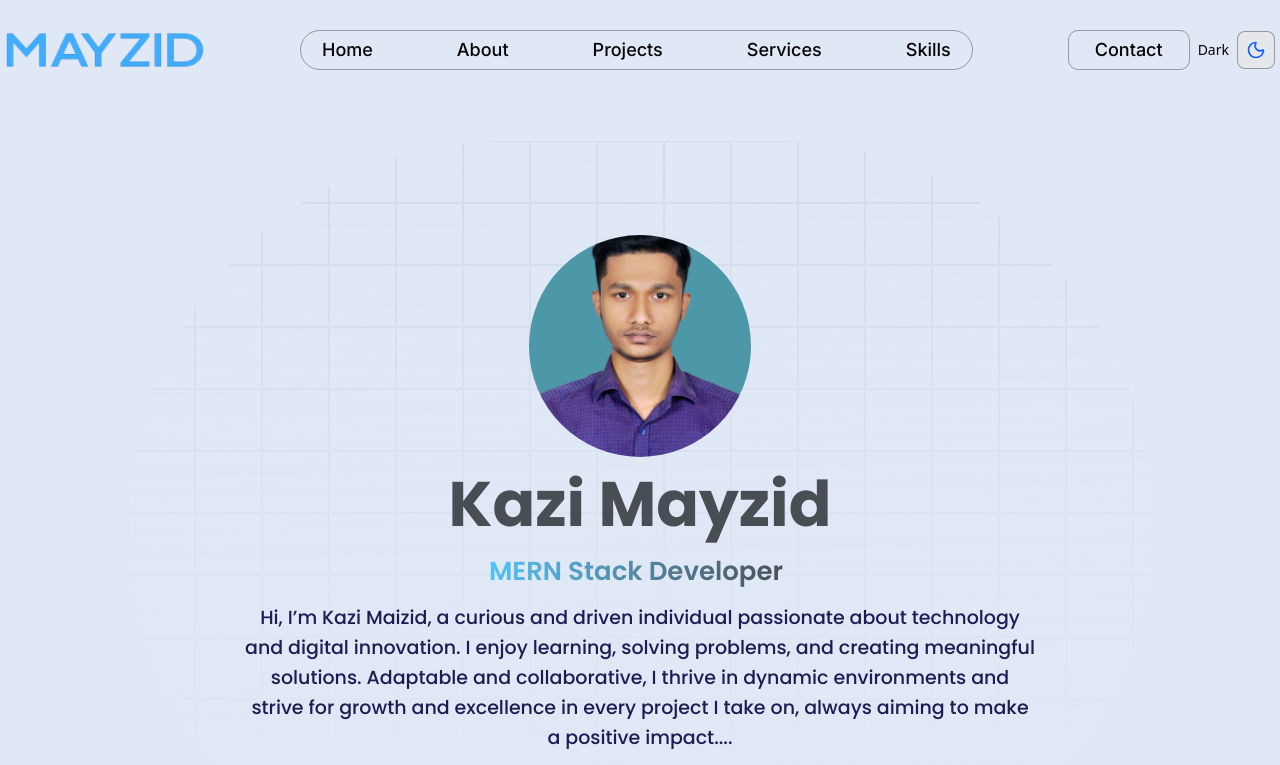
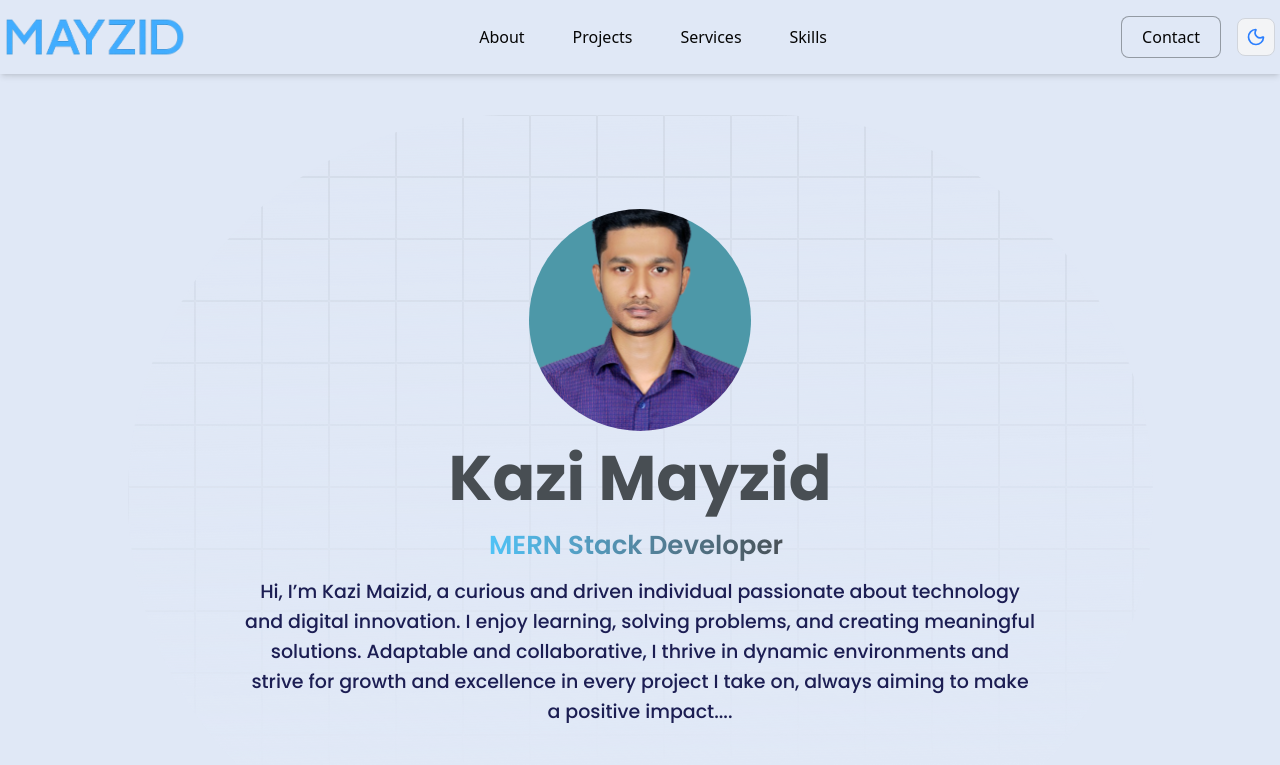
Before and after one commit to kazimayzid/kazimayzid, a React (Vite) app: page / in a window 1280 px wide. Shown: the top 765 px of the page. Built offline with nearby package versions, Linux system fonts and the light colour scheme.

Commit message:
design and functionality done

```diff
--- a/src/components/about/About.jsx
+++ b/src/components/about/About.jsx
@@ -7,7 +7,7 @@ export default function About({dark}) {
         <div
         id="about"
           data-aos="fade-up"
-          className="flex flex-col items-center mt-[95px] pb-[110px]"
+          className="flex flex-col w-screen md:w-full items-center md:mt-[95px] pb-[110px]"
         >
           <h1 className="font-inter font-extrabold text-[45px] text-headingColor">
             About Me
--- a/src/components/banner/Banner.jsx
+++ b/src/components/banner/Banner.jsx
@@ -15,9 +15,9 @@ export default function Banner({ dark }) {
     <>
       <Container>
         <div
-         id="banner"
+          id="banner"
           data-aos="fade-up"
-          className="mt-7  bg-center  bg-no-repeat pt-[137px] flex flex-col justify-center items-center pb-[105px]"
+          className="mt-14 md:mt-18 w-screen md:w-full  bg-center  bg-no-repeat pt-[40px] md:pt-[137px] flex flex-col justify-center items-center pb-[105px] object-center"
           style={{ backgroundImage: `url(${dark ? bg1 : bg})` }}
         >
           <img
@@ -44,7 +44,7 @@ export default function Banner({ dark }) {
             />
           </p>
 
-          <div className="font-poppins font-medium text-[16px] sm:text-[19px] leading-[28px] sm:leading-[30px] text-detailsColor text-center max-w-[90%] sm:max-w-[790px] mt-3">
+          <div className="font-poppins font-medium text-[16px] sm:text-[19px] leading-[28px] sm:leading-[30px] text-detailsColor text-center max-w-[] md:max-w-[790px] mt-3">
             {showTypewriter && (
               <Typewriter
                 words={[
--- a/src/components/navbar/Navbar.jsx
+++ b/src/components/navbar/Navbar.jsx
@@ -1,100 +1,156 @@
 import Container from "../container/Container";
-import { Moon, Sun } from "lucide-react";
+import { Menu, Moon, Sun, X } from "lucide-react";
 import logo from "../../assets/logo.png";
 import { Link } from "react-scroll";
+import { useState } from "react";
+import { Github, Linkedin } from "lucide-react";
+export default function Navbar({ dark, setDark }) {
+  const [show, setShow] = useState(false);
+  const navLinks = ["About", "Projects", "Services", "Skills"];
 
-export default function Navbar({ dark, setDark }) {
+  const links = [
+    {
+      icon: Github,
+      link: "https://github.com/kazimayzid",
+    },
+    {
+      icon: Linkedin,
+      link: "https://www.linkedin.com/in/kazi-mayzid-46903733b",
+    },
+  ];
+
   return (
-    <>
+    <div>
+      <header className="hidden md:block fixed w-full top-0 z-50 bg-bg  shadow-md transition-colors duration-300">
         <Container>
-        <div
-          id="navbar"
-          data-aos="fade-up"
-          className="flex justify-between items-center pt-[30px] sticky z-40 top-0"
-        >
-          <div>
-            <a href="#" className="font-normal text-[32px] text-navtext">
-              <img src={logo} alt="Logo" className="w-[200px] h-[40px]" />
+          <div className="flex justify-between items-center py-4">
+            <div className="flex-shrink-0">
+              <a href="#">
+                <img src={logo} alt="Logo" className="w-[180px] h-auto" />
               </a>
             </div>
 
-          <div className="flex gap-x-[50px] font-inter font-medium text-lg text-navtext border-[1px] border-borderColor rounded-full px-1 py-1">
+            <nav className="hidden md:flex items-center gap-6 font-medium text-navtext ">
+              {navLinks.map((section) => (
                 <Link
-              to="navbar"
-              smooth={true}
-              duration={500}
-              className="hover:border-hoverColor hover:border-[.5px] border-transparent border-[.5px] duration-200 rounded-full px-4 cursor-pointer"
-            >
-              Home
-            </Link>
-            <Link
-              to="about"
+                  key={section}
+                  to={section.toLowerCase()}
                   smooth={true}
                   duration={500}
                   offset={-80}
-              className="hover:border-hoverColor hover:border-[.5px] border-transparent border-[.5px] duration-200 rounded-full px-4 cursor-pointer"
+                  className="relative px-3 py-1 cursor-pointer group transition-all"
                 >
-              About
+                  <span className="relative z-10">{section}</span>
+                  <span className="absolute left-0 bottom-0 w-0 h-0.5 bg-hoverColor transition-all group-hover:w-full"></span>
                 </Link>
-            <Link
-              to="projects"
-              smooth={true}
-              duration={500}
-              offset={-80}
-              className="hover:border-hoverColor hover:border-[.5px] border-transparent border-[.5px] duration-200 rounded-full px-4 cursor-pointer"
-            >
-              Projects
-            </Link>
-            <Link
-              to="services"
-              smooth={true}
-              duration={500}
-              offset={-80}
-              className="hover:border-hoverColor hover:border-[.5px] border-transparent border-[.5px] duration-200 rounded-full px-4 cursor-pointer"
-            >
-              Services
-            </Link>
-            <Link
-              to="skills"
-              smooth={true}
-              duration={500}
-              offset={-80}
-              className="hover:border-hoverColor hover:border-[.5px] border-transparent border-[.5px] duration-200 rounded-full px-4 cursor-pointer"
-            >
-              Skills
-            </Link>
-          </div>
-
-          <div className="flex justify-center items-center gap-x-2">
+              ))}
+            </nav>
+            <div className="flex items-center gap-4">
               <Link
                 to="contact"
                 smooth={true}
                 duration={500}
                 offset={-80}
-              className="flex gap-x-[50px] font-inter font-medium text-lg text-navtext border-[1px] border-borderColor hover:border-hoverColor px-[26px] py-[5px] rounded-[10px] cursor-pointer hover:bg-hoverColor duration-500"
+                className="px-5 py-2 rounded-lg border border-borderColor  bg-bg font-medium hover:bg-hoverColor text-navtext hover:text-navtext transition-all duration-300 cursor-pointer"
               >
                 Contact
               </Link>
-            <div className="flex items-center gap-2">
-              <span className="text-sm text-navtext hidden sm:block">
-                {dark ? "Light" : "Dark"}
-              </span>
+
               <button
                 onClick={() => setDark(!dark)}
-                className="p-2 rounded-lg bg-gray-200 dark:bg-gray-800 text-navtext hover:bg-gray-300 dark:hover:bg-gray-700 transition-all duration-200 border border-borderColor "
+                className="p-2 rounded-lg border border-gray-300 dark:border-gray-600 bg-gray-100 dark:bg-gray-800 text-gray-800 dark:text-gray-200 hover:bg-gray-200 dark:hover:bg-gray-700 transition-all duration-300"
                 aria-label={`Switch to ${dark ? "light" : "dark"} mode`}
                 title={`Switch to ${dark ? "light" : "dark"} mode`}
               >
                 {dark ? (
-                  <Sun size={20} className="text-yellow-500" />
+                  <Sun size={20} className="text-yellow-400" />
                 ) : (
-                  <Moon size={20} className="text-blue-600" />
+                  <Moon size={20} className="text-blue-500" />
                 )}
               </button>
             </div>
           </div>
+        </Container>
+      </header>
+      <div className="md:hidden py-4 px-1 fixed w-full top-0 z-50 bg-bg  shadow-md transition-colors duration-300">
+        <div className="flex justify-between items-center">
+          <div className="flex-shrink-0">
+            <a href="#">
+              <img src={logo} alt="Logo" className="w-[120px] h-auto" />
+            </a>
           </div>
-      </Container>
-    </>
+          <div className=" flex items-center gap-x-2">
+            <button
+              onClick={() => setDark(!dark)}
+              className="p-2 rounded-lg border border-gray-300 dark:border-gray-600 bg-gray-100 dark:bg-gray-800 text-gray-800 dark:text-gray-200 hover:bg-gray-200 dark:hover:bg-gray-700 transition-all duration-300"
+              aria-label={`Switch to ${dark ? "light" : "dark"} mode`}
+              title={`Switch to ${dark ? "light" : "dark"} mode`}
+            >
+              {dark ? (
+                <Sun size={20} className="text-yellow-400" />
+              ) : (
+                <Moon size={20} className="text-blue-500" />
+              )}
+            </button>
+            {show ? (
+              <X size={35} onClick={() => setShow(!show)} className="text-headingColor" />
+            ) : (
+              <Menu
+              size={35}
+                onClick={() => setShow(!show)}
+                className="text-headingColor"
+              />
+            )}
+          </div>
+        </div>
+      </div>
+      {show && (
+        <div className=" fixed py-5 px-10 ml-auto top-0 z-50 bg-bg  shadow-md transition-colors duration-300 flex flex-col items-center  mt-15 backdrop-blur-md text-3xl w-full text-detailsColor">
+          {navLinks.map((section) => (
+            <Link
+              key={section}
+              to={section.toLowerCase()}
+              smooth={true}
+              duration={500}
+              offset={-80}
+              className="relative mt-3 px-3 py-1 cursor-pointer group transition-all"
+            >
+              <span onClick={() => setShow(!show)} className="relative z-10">
+                {section}
+              </span>
+              <span className="absolute left-0 bottom-0 w-0 h-0.5 bg-hoverColor transition-all group-hover:w-full"></span>
+            </Link>
+          ))}
+          <div className="flex gap-4 mt-5">
+            {links.map((item, i) => {
+              const Icon = item.icon;
+              return (
+                <a
+                  key={i}
+                  href={item.link}
+                  target="_blank"
+                  rel="noopener noreferrer"
+                  className="text-headingColor hover:text-bg border-[1px] border-hoverColor p-2 rounded-full hover:bg-bghover duration-300"
+                >
+                  <Icon size={20} />
+                </a>
+              );
+            })}
+          </div>
+          <div className="flex items-center gap-4">
+            <Link
+             onClick={() => setShow(!show)}
+              to="contact"
+              smooth={true}
+              duration={500}
+              offset={-80}
+              className="px-5 py-2 rounded-lg border border-borderColor  bg-bg font-medium hover:bg-hoverColor text-detailsColor hover:text-navtext transition-all duration-300 cursor-pointer mt-5"
+            >
+              Contact
+            </Link>
+          </div>
+        </div>
+      )}
+    </div>
   );
 }
--- a/src/components/projects/Projects.jsx
+++ b/src/components/projects/Projects.jsx
@@ -46,7 +46,7 @@ export default function Projects({ dark }) {
   ];
   return (
     <>
-      <div id="projects" className="relative w-full h-[1200px] mt-[150px]" data-aos="fade-up">
+      <div id="projects" className="relative w-screen px-1 md:px-0 md:w-full h-[1850px] md:h-[1200px] mt-10 md:mt-[150px]" data-aos="fade-up">
         <div className="absolute inset-0 z-0 bg-transparent">
           <Particles
             particleColors={["#524453", "#54578585"]}
@@ -62,7 +62,7 @@ export default function Projects({ dark }) {
 
         <div className="absolute inset-0 z-10 bg-transparent">
           <Container>
-            <div className="text-center">
+            <div className="text-center w-screen md:w-full ">
               <h1 className="font-inter font-extrabold text-[45px] text-headingColor">
                 Projects
               </h1>
@@ -78,25 +78,25 @@ export default function Projects({ dark }) {
               <div
                 data-aos={item.animation}
                 key={i}
-                className="flex gap-x-[50px] mt-15 items-center justify-center"
+                className="md:flex gap-x-[50px] mt-15 items-center justify-center "
               >
-                <div className="w-[35%] h-[200px] rounded-[10px] overflow-hidden cursor-pointer">
+                <div className="w-screen md:w-[35%] h-[200px] rounded-[10px] overflow-hidden cursor-pointer md:px-0 px-5">
                   <img
-                    className="w-full h-full object-cover rounded-xl object-center
-               transform transition duration-300 hover:scale-105"
+                    className="w-screen md:w-full h-full object-cover rounded-xl object-center
+               transform transition duration-300 hover:scale-105 "
                     src={item.img}
                     alt="#"
                   />
                 </div>
-                <div className="w-[65%]">
+                <div className= "w-screen md:w-[65%] text-center md:text-start md:px-0 px-1">
                   <h1 className="font-inter font-bold text-navtext text-[30px]">
                     {item.title}
                   </h1>
                   <p className="font-poppins font-normal text-detailsColor mt-5">
                     {item.desc}
                   </p>
-                  <div className="mt-5 flex gap-x-7 items-center ">
-                    <div className="flex items-center gap-x-3">
+                  <div className="mt-5 md:flex gap-x-7 items-center ">
+                    <div className="md:mb-0 mb-4 flex items-center justify-center md:justify-start gap-x-3 ">
                       <a href={item.livelink}>
                         <Link className="text-navtext hover:text-headingColor duration-300 cursor-pointer" />
                       </a>
@@ -105,7 +105,7 @@ export default function Projects({ dark }) {
                       </a>
                     </div>
 
-                    <div className="flex gap-x-2">
+                    <div className="flex flex-wrap gap-y-2 gap-x-2 md:w-full w-screen justify-center md:justify-start">
                       {item.tags.map((item) => (
                         <span className="font-poppins font-normal text-[14px] text-navtext border-[1px] border-borderColor px-4 py-0.5 hover:bg-bghover cursor-pointer hover:text-bg duration-300 rounded-full">
                           {item}
--- a/src/components/scroll/Scroll.jsx
+++ b/src/components/scroll/Scroll.jsx
@@ -16,6 +16,7 @@ import nodejs from "../../assets/nodejs.svg";
 import expressjs from "../../assets/express-js.svg";
 import mongodb from "../../assets/mongodb.png";
 import { div } from "framer-motion/client";
+import { useEffect, useState } from "react";
 
 const logos = [
   { icon: figma, title: "Figma" },
@@ -36,16 +37,35 @@ const logos = [
 
 export default function Scroll({ dark }) {
   const gradient = dark ? "#1A1A1A" : "#E0E8F6";
+
+  const [gradientWidth, setGradientWidth] = useState(
+    window.innerWidth < 640 ? 50 : 400
+  );
+
+  useEffect(() => {
+    const handleResize = () => {
+      if (window.innerWidth < 640) {
+        setGradientWidth(50);
+      } else {
+        setGradientWidth(400);
+      }
+    };
+
+    window.addEventListener("resize", handleResize);
+
+
+    return () => window.removeEventListener("resize", handleResize);
+  }, []);
   return (
     <Container>
-      <div id="skills" data-aos="fade-up">
+      <div id="skills" data-aos="fade-up" className="w-screen md:w-full">
         <div className="text-center mb-20">
           <h1 className="font-inter font-extrabold text-[45px] text-headingColor">
             My Skills
           </h1>
         </div>
         <Marquee
-          gradientWidth={400}
+          gradientWidth={gradientWidth}
           gradientColor={gradient}
           pauseOnClick="true"
           gradient="true"
--- a/src/components/services/Services.jsx
+++ b/src/components/services/Services.jsx
@@ -41,7 +41,7 @@ export default function Services({ dark }) {
   return (
     <>
       <Container>
-        <div id="services" className="pt-[100px]">
+        <div id="services" className="pt-[100px] w-screen md:w-full md:px-0 px-2">
           <div className="text-center">
             <h1 className="font-inter font-extrabold text-[45px] text-headingColor">
               What I do
@@ -54,7 +54,7 @@ export default function Services({ dark }) {
               My Services
             </span>
           </div>
-          <div className="mt-10 flex gap-x-5 duration-500">
+          <div className="mt-10 flex md:flex-row flex-col gap-y-3 gap-x-5 duration-500">
             {serviceData.map((item, i) => (
               <div
                 data-aos={item.animation}
```
Also changed, not shown: src/components/contactMe/ContactMe.jsx (+7 -7 lines), src/components/footer/footer.jsx (+8 -5 lines). Lines whose indentation alone changed are shown as unchanged.
